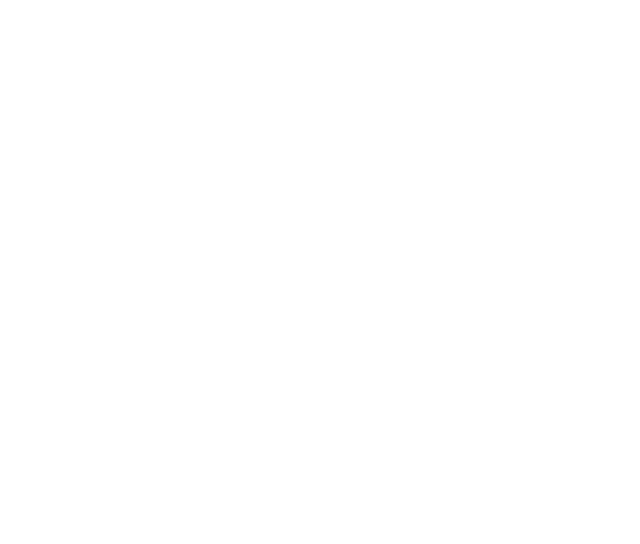
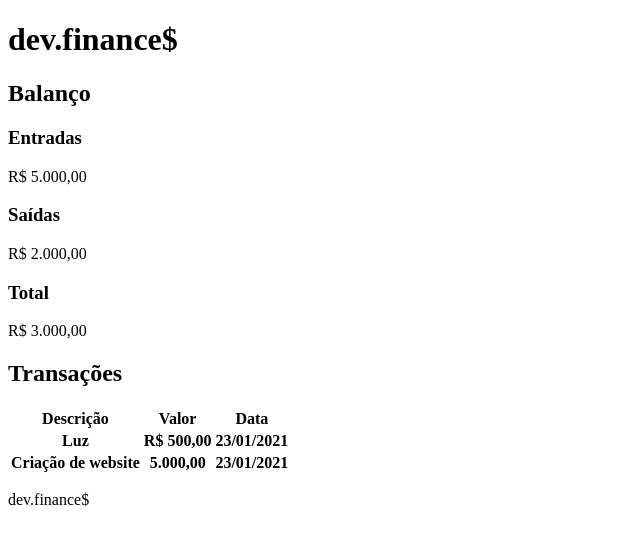
Before and after one commit to julianotavares/maratona-discovery, a plain HTML site: page index.html in a window 1280 px wide. Shown: the whole page, without its empty margins (0-640 px from the left). Drawn offline with Linux system fonts and the light colour scheme.

Commit message:
format new html

```diff
--- a/index.html
+++ b/index.html
@@ -1,11 +1,57 @@
 <!DOCTYPE html>
-<html lang="en">
+<html lang="pt-br">
 <head>
   <meta charset="UTF-8">
   <meta name="viewport" content="width=device-width, initial-scale=1.0">
-  <title>Document</title>
+  <title>dev.finance$</title>
 </head>
 <body>
+  <header>
+    <h1>dev.finance$</h1>
+  </header>
+
+  <main>
+    <h2>Balanço</h2>
+    <h3>Entradas</h3>
+    <p>R$ 5.000,00</p>
+
+    <h3>Saídas</h3>
+    <p>R$ 2.000,00</p>
+
+    <h3>Total</h3>
+    <p>R$ 3.000,00</p>
+
+  <h2>Transações</h2>
+
+  <table>
+    <thead>
+      <tr>
+        <th>Descrição</th>
+        <th>Valor</th>
+        <th>Data</th>
+      </tr>
+      <tr>
+        <th>Luz</th>
+        <th>R$ 500,00</th>
+        <th>23/01/2021</th>
+      </tr>
+      <tr>
+        <th>Criação de website</th>
+        <th>5.000,00</th>
+        <th>23/01/2021</th>
+      </tr>
+
+    </thead>
+    <tbody></tbody>
+  </table>
+  </main>
+  <footer></footer>
+
+
+
+
+
+  <p>dev.finance$</p>
 
 </body>
 </html>
```
